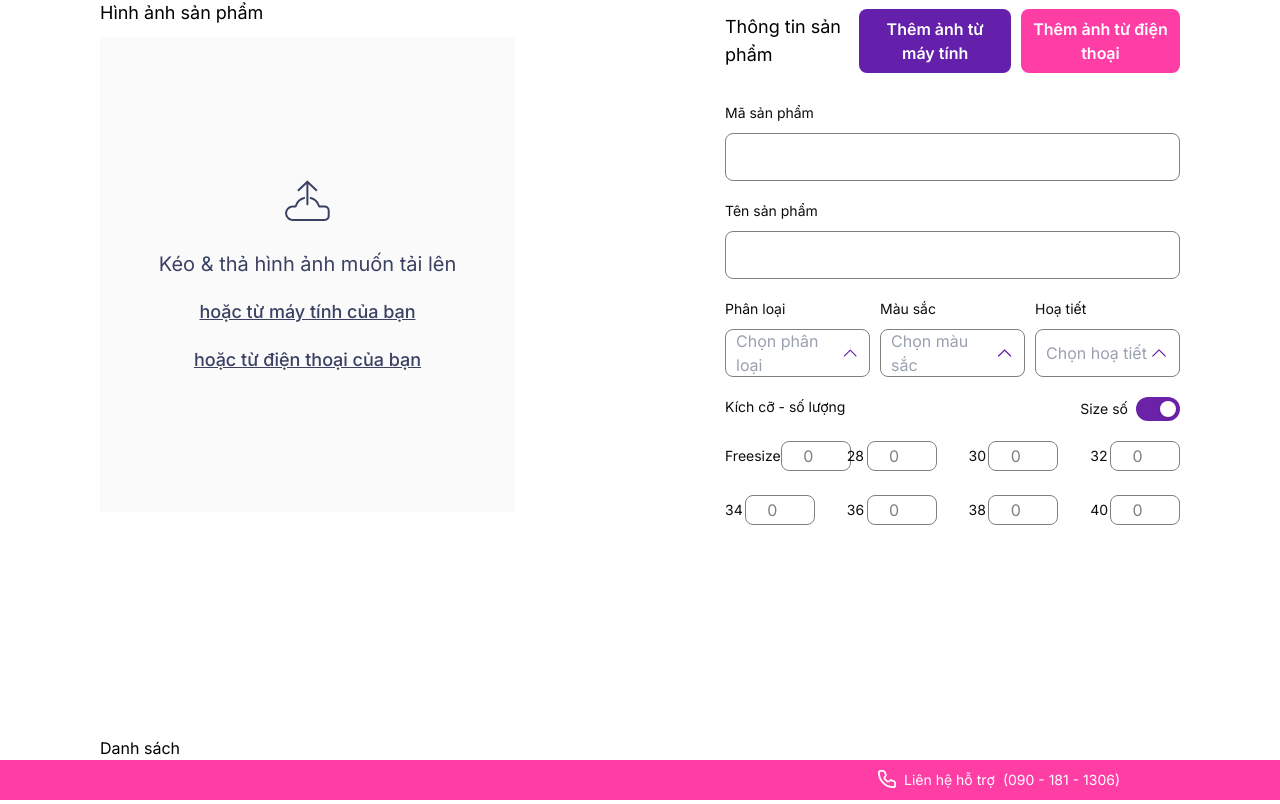
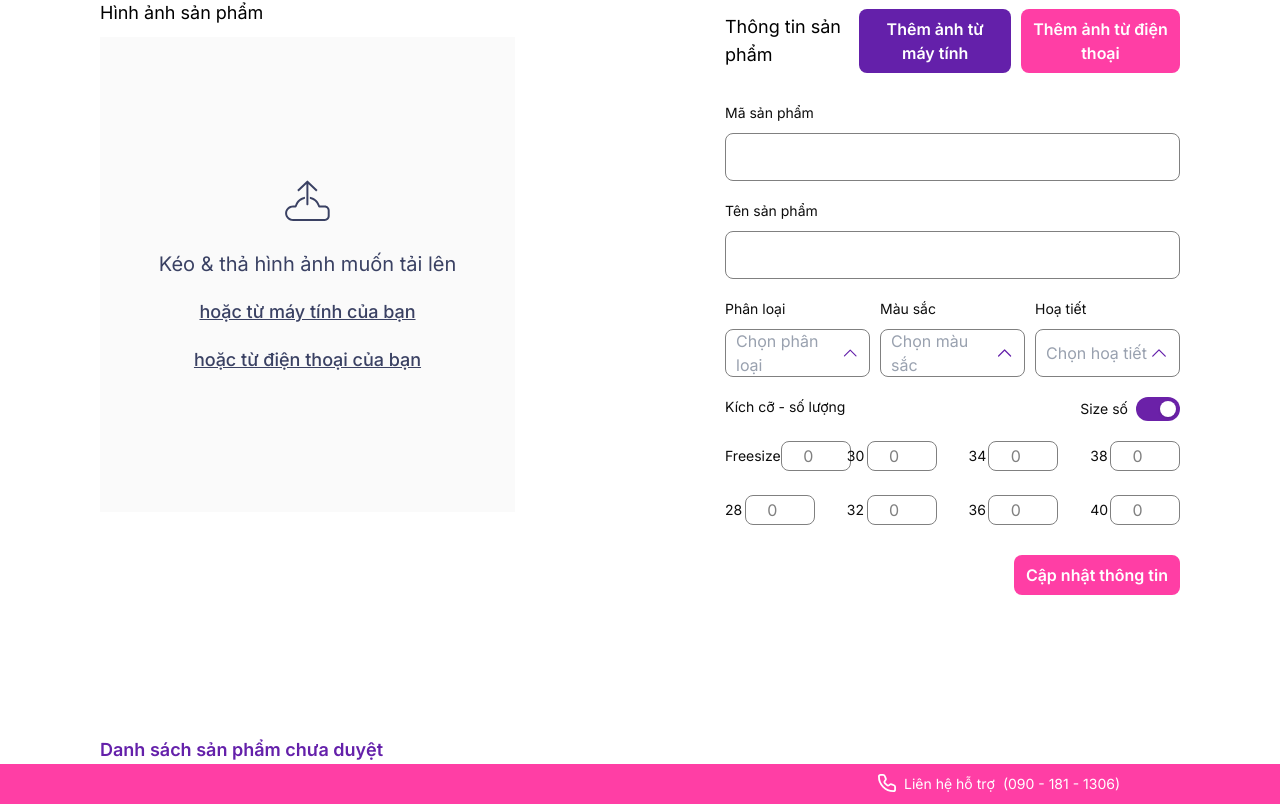
Before and after one commit to HCMUT-CSE-ProjectCapstone-coMash/capstone-web-frontend, a Next.js app: page /import in a window 1280 px wide. Shown: the part 203-1007 px from the top of the page. Built offline with nearby package versions, Linux system fonts and the light colour scheme; a web font is replaced by a local one.

Commit message:
update Import page

```diff
--- a/app/import/page.tsx
+++ b/app/import/page.tsx
@@ -15,8 +15,8 @@ export default function ImportPage () {
     const [selectedPattern, setSelectedPattern] = useState<string | number>("");
 
     const [isNumberMode, setIsNumberMode] = useState(true);
-    const sizesNumber = ["Freesize", "28", "30", "32", "34", "36", "38", "40"];
-    const sizesLetter = ["Freesize", "XS", "S", "M", "L", "XL", "2XL", "3XL"];
+    const sizesNumber = ["Freesize", "30", "34", "38", "28", "32", "36", "40"];
+    const sizesLetter = ["Freesize", "M", "XL", "3XL", "S", "L", "2XL", "4XL++"];
   // Chọn danh sách hiển thị dựa vào state
     const currentSizes = isNumberMode ? sizesNumber : sizesLetter;
     const categories = [
@@ -147,9 +147,19 @@ export default function ImportPage () {
                                 ))}
                             </div>
                         </div>
+                        <div className="mt-2.5 flex justify-end">
+                            <Button
+                                onClick={handleUpload}
+                                className="bg-pink"
+                                >
+                                <span>Cập nhật thông tin</span>
+                            </Button>
+                        </div>
                     </div>
                 </div>
-                <div>Danh sách</div>
+                <div className="flex flex-col gap-4.75 self-stretch">
+                    <div className="text-purple text-lg font-semibold">Danh sách sản phẩm chưa duyệt</div>
+                </div>
             </div>
         </div>
     )
```
